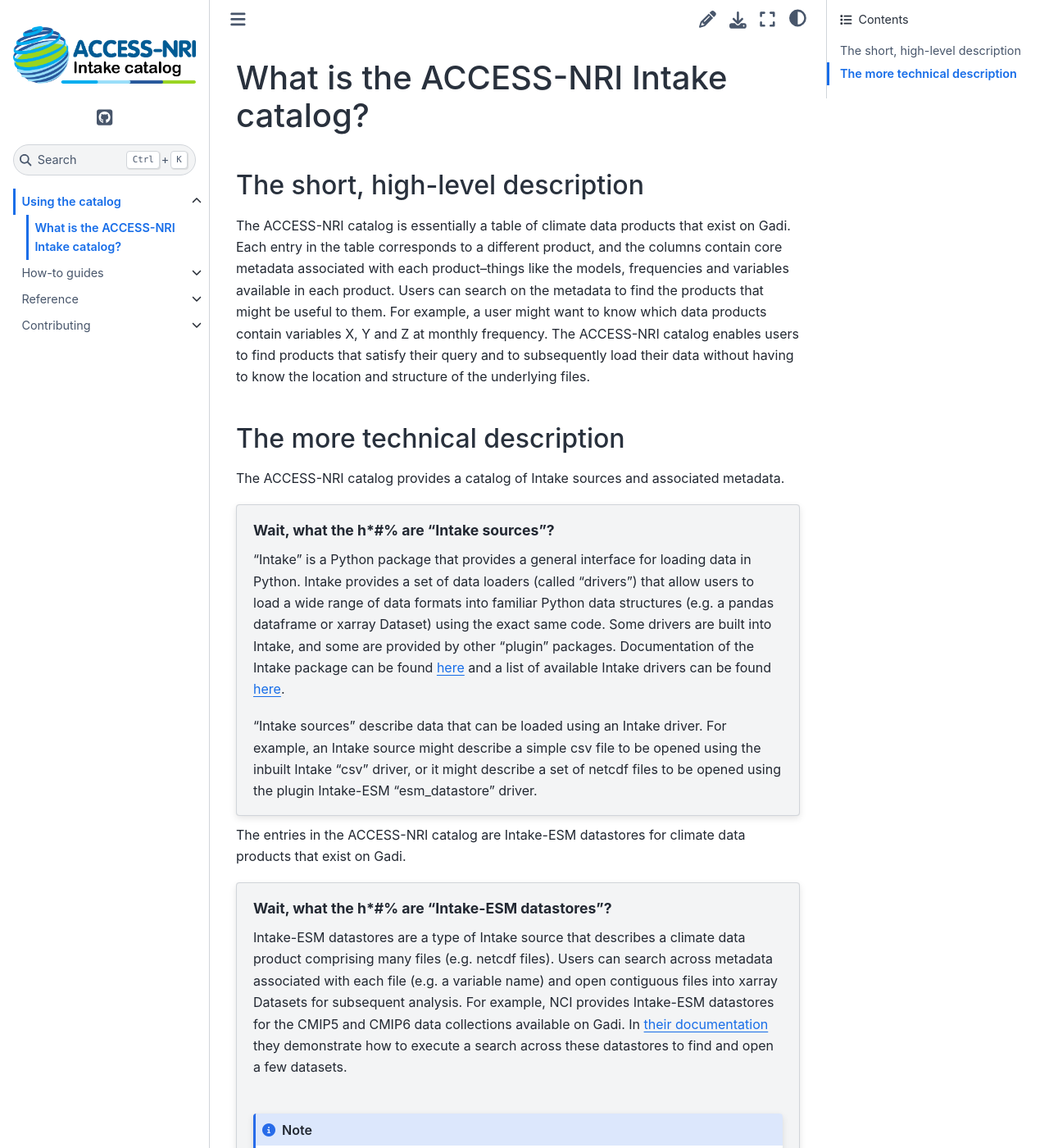
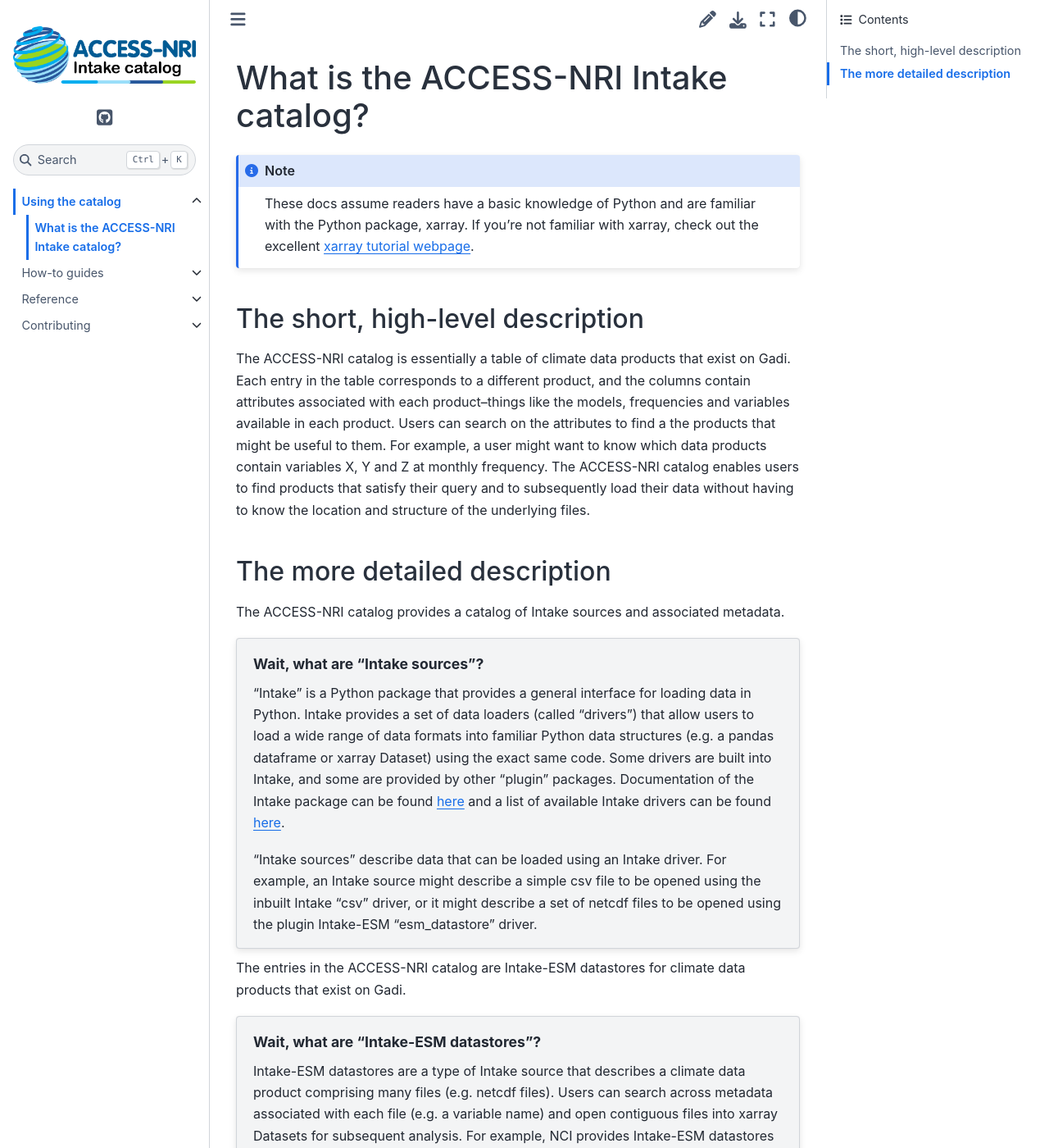
Before and after one commit to ACCESS-NRI/access-nri-intake-catalog, a Sphinx documentation site: the page built from docs/using_the_catalog/what_is_the_catalog.rst, in a window 1280 px wide and 1400 px high. Shown: the whole window at 82% size. Built offline with Sphinx 7.4.7 and the Sphinx Book theme 1.1.4, drawn with Linux system fonts in a browser that asks for light colours; pages that are not in the unit, such as notebooks, are missing from menus; some of the changed text lies outside the part shown.

Commit message:
more words

```diff
--- a/docs/using_the_catalog/index.rst
+++ b/docs/using_the_catalog/index.rst
@@ -3,7 +3,7 @@
 Using the catalog
 =================
 
-The ACCESS-NRI Intake catalog provides a way for Python users to peruse, search and load ACCESS and ACCESS-related climate data available on the Australian NCI supercomputer Gadi. In the following sections we give a high-level overview of the catalog and demonstrate how to use it.
+The ACCESS-NRI Intake catalog provides a way for Python users to peruse, search and load ACCESS and ACCESS-related climate data available on the Australian NCI supercomputer, Gadi. In the following sections we give an overview of the catalog and demonstrate how to use it.
 
 .. toctree::
    :maxdepth: 1
--- a/docs/using_the_catalog/what_is_the_catalog.rst
+++ b/docs/using_the_catalog/what_is_the_catalog.rst
@@ -3,17 +3,20 @@
 What is the ACCESS-NRI Intake catalog?
 ======================================
 
+.. note::
+   These docs assume readers have a basic knowledge of Python and are familiar with the Python package, xarray. If you're not familiar with xarray, check out the excellent `xarray tutorial webpage <https://tutorial.xarray.dev/intro.html>`_.
+
 The short, high-level description
 ^^^^^^^^^^^^^^^^^^^^^^^^^^^^^^^^^
 
-The ACCESS-NRI catalog is essentially a table of climate data products that exist on Gadi. Each entry in the table corresponds to a different product, and the columns contain core metadata associated with each product--things like the models, frequencies and variables available in each product. Users can search on the metadata to find the products that might be useful to them. For example, a user might want to know which data products contain variables X, Y and Z at monthly frequency. The ACCESS-NRI catalog enables users to find products that satisfy their query and to subsequently load their data without having to know the location and structure of the underlying files.
+The ACCESS-NRI catalog is essentially a table of climate data products that exist on Gadi. Each entry in the table corresponds to a different product, and the columns contain attributes associated with each product--things like the models, frequencies and variables available in each product. Users can search on the attributes to find a the products that might be useful to them. For example, a user might want to know which data products contain variables X, Y and Z at monthly frequency. The ACCESS-NRI catalog enables users to find products that satisfy their query and to subsequently load their data without having to know the location and structure of the underlying files.
 
-The more technical description
-^^^^^^^^^^^^^^^^^^^^^^^^^^^^^^
+The more detailed description
+^^^^^^^^^^^^^^^^^^^^^^^^^^^^^
 
 The ACCESS-NRI catalog provides a catalog of Intake sources and associated metadata.
 
-.. topic:: Wait, what the h*#% are "Intake sources"?
+.. topic:: Wait, what are "Intake sources"?
 
    "Intake" is a Python package that provides a general interface for loading data in Python. Intake provides a set of data loaders (called "drivers") that allow users to load a wide range of data formats into familiar Python data structures (e.g. a pandas dataframe or xarray Dataset) using the exact same code. Some drivers are built into Intake, and some are provided by other "plugin" packages. Documentation of the Intake package can be found `here <https://intake.readthedocs.io/en/latest/index.html>`_ and a list of available Intake drivers can be found `here <https://intake.readthedocs.io/en/latest/plugin-directory.html>`_.
 
@@ -21,14 +24,16 @@
 
 The entries in the ACCESS-NRI catalog are Intake-ESM datastores for climate data products that exist on Gadi.
 
-.. topic:: Wait, what the h*#% are "Intake-ESM datastores"?
+.. topic:: Wait, what are "Intake-ESM datastores"?
 
    Intake-ESM datastores are a type of Intake source that describes a climate data product comprising many files (e.g. netcdf files). Users can search across metadata associated with each file (e.g. a variable name) and open contiguous files into xarray Datasets for subsequent analysis. For example, NCI provides Intake-ESM datastores for the CMIP5 and CMIP6 data collections available on Gadi. In `their documentation <https://opus.nci.org.au/pages/viewpage.action?pageId=213713098>`_ they demonstrate how to execute a search across these datastores to find and open a few datasets.
 
+   Intake-ESM datastores are often also referred to as Intake-ESM "catalogs". In this sense, the ACCESS-NRI catalog can be though of as providing a catalog of catalogs. To try and avoid confusion in these docs, we will use the term "datastore" instead of "catalog" when referring to Intake-ESM.
+
    .. note::
-      Intake-ESM datastores are often also referred to as Intake-ESM "catalogs". In this sense, the ACCESS-NRI catalog can be though of as providing a catalog of catalogs. To try and avoid confusion in these docs, we will use the term "datastore" instead of "catalog" when referring to Intake-ESM.
+      The CMIP5 and CMIP6 Intake-ESM datastores generated by NCI are available as entries in the ACCESS-NRI catalog.
 
-A set of core metadata attributes are associated with each entry. At the moment these include:
+A set of core metadata attributes are associated with each entry in the ACCESS-NRI catalog. At the moment these include:
 
 * The name of the data product
 * A short description of the data product
```
